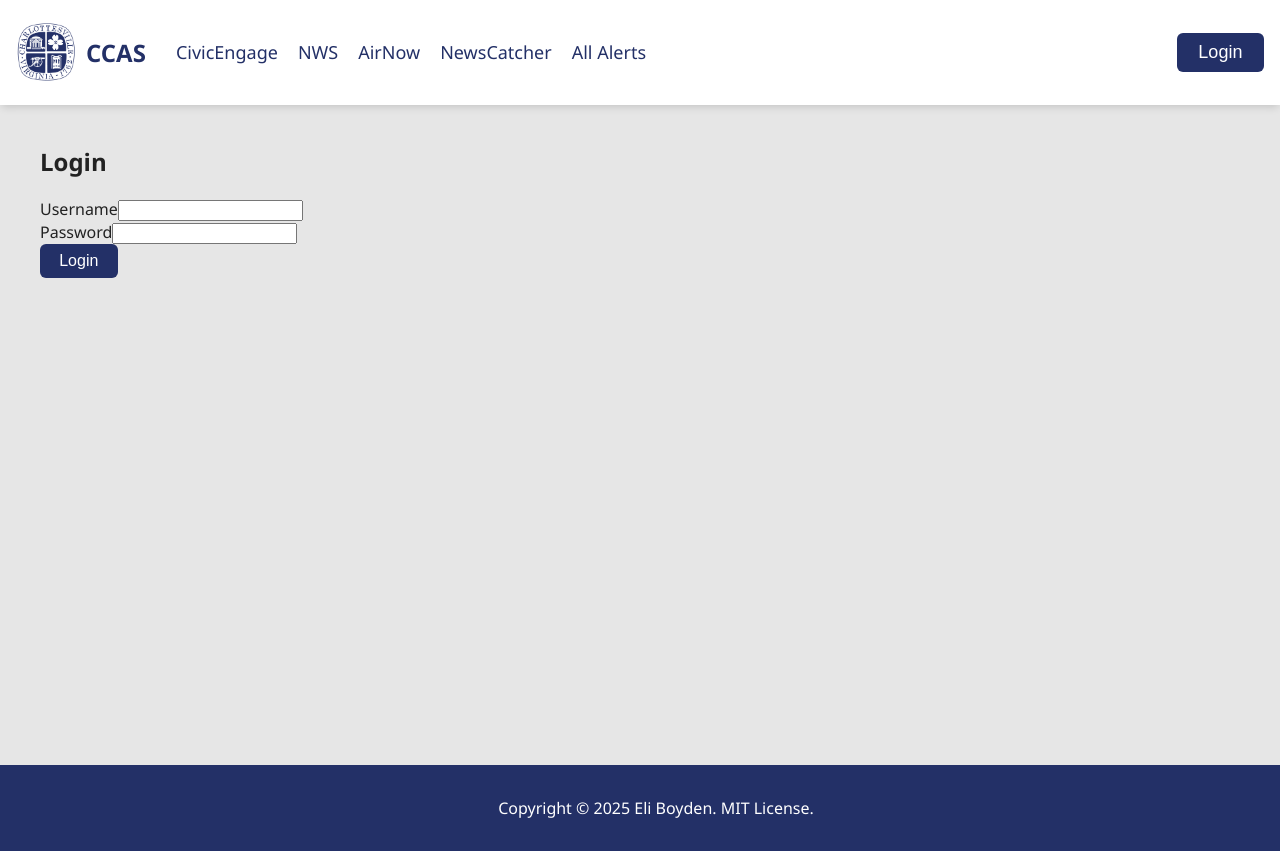
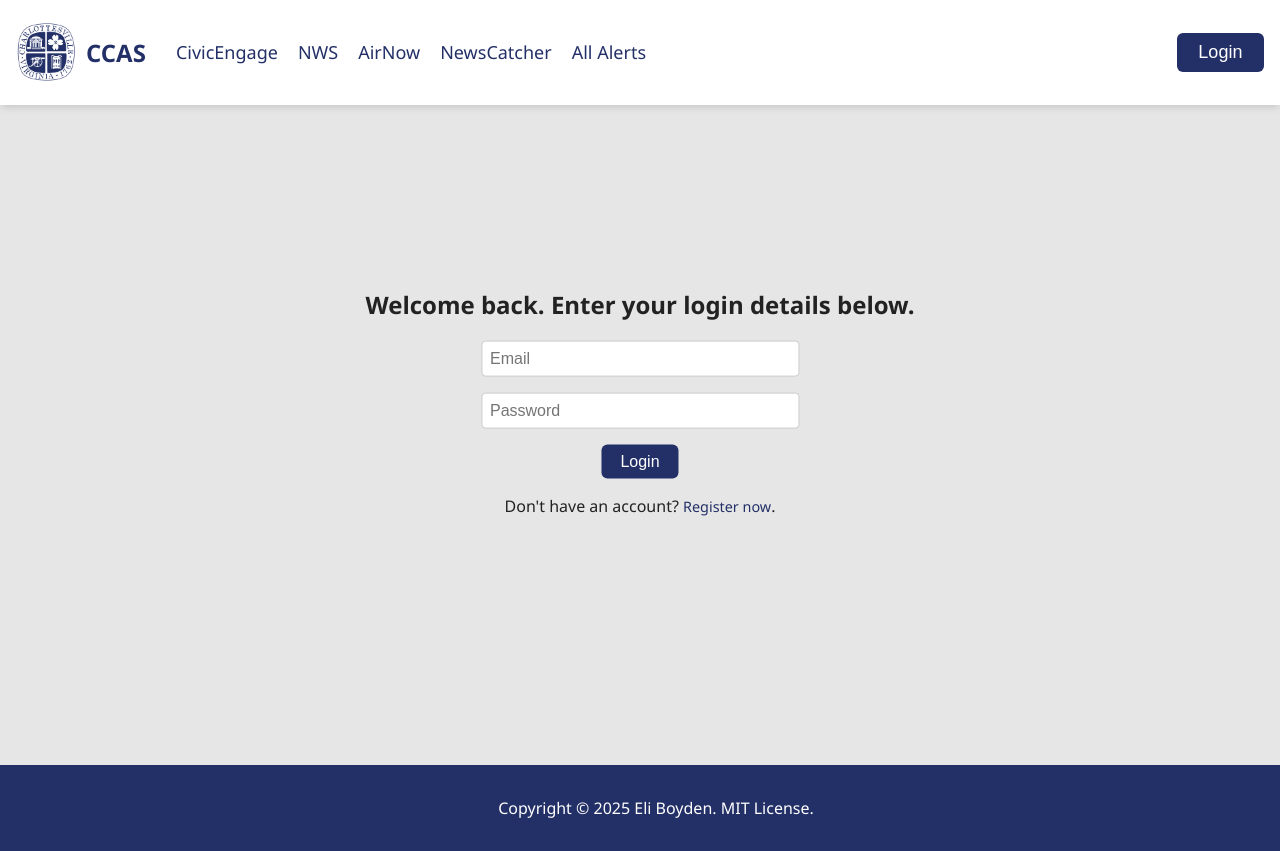
Before and after one commit to eboyden42/city-alert-system, a React (Vite) app: page /auth in a window 1280 px wide. Shown: the top 851 px of the page. Built offline with nearby package versions, Linux system fonts and the light colour scheme; no server answers.

Commit message:
added basic supabase auth

```diff
--- a/src/api.js
+++ b/src/api.js
@@ -37,3 +37,23 @@ export function fetchAirNowAlerts() {
 export function fetchAllAlerts() {
     return request("/allalerts")
 }
+
+export function userSignUp(email, password) {
+    return request("/usersignup", {
+        method: "POST",
+        headers: {
+            "Content-Type": "application/json"
+        },
+        body: JSON.stringify({ email, password })
+    })
+}
+
+export function userLogIn(email, password) {
+    return request("/userlogin", {
+        method: "POST",
+        headers: {
+            "Content-Type": "application/json"
+        },
+        body: JSON.stringify({ email, password })
+    })
+}
--- a/src/pages/Auth/Auth.jsx
+++ b/src/pages/Auth/Auth.jsx
@@ -1,20 +1,72 @@
 import "./Auth.scss"
+import { useState } from "react"
+import { userSignUp, userLogIn } from "../../api"
 
 export default function Auth() {
+
+    const [email, setEmail] = useState("")
+    const [password, setPassword] = useState("")
+    const [isLogin, setIsLogin] = useState(true) // true for login, false for register
+
+    function handleSubmit(e) {
+        e.preventDefault()
+        console.log("Submitted:", { email, password, isLogin })
+        if (isLogin) {
+            userLogIn(email, password)
+                .then(data => {
+                    if (data.message) {
+                        console.log(data.message)
+                    } else {
+                        console.log(data.error)
+                    }
+                })
+                .catch(error => console.log(error))
+        } else {
+            userSignUp(email, password)
+                .then(data => {
+                    if (data.message) {
+                        console.log(data.message)
+                    } else {
+                        console.log(data.error)
+                    }
+                })
+                .catch(error => console.error(error.message))
+        }
+    }
+
     return (
         <div className="auth">
-            <h2>Login</h2>
-            <form>
-                <div>
-                    <label htmlFor="username">Username</label>
-                    <input type="text" id="username" />
-                </div>
-                <div>
-                    <label htmlFor="password">Password</label>
-                    <input type="password" id="password" />
-                </div>
-                <button type="submit">Login</button>
-            </form>
+            <div className="login-container">
+                <h2>
+                    {isLogin ? "Welcome back. Enter your login details below." : "Let's get started. Create an account below."}
+                </h2>
+                <form onSubmit={handleSubmit}>
+                    <div>
+                        <input
+                            type="text"
+                            onChange={(e) => setEmail(e.target.value)}
+                            aria-label="Email"
+                            placeholder="Email"
+                        />
+                    </div>
+                    <div>
+                        <input
+                            type="password"
+                            id="password"
+                            onChange={(e) => setPassword(e.target.value)}
+                            aria-label="Password"
+                            placeholder="Password"
+                        />
+                    </div>
+                    <button type="submit">{isLogin ? "Login" : "Sign Up"}</button>
+                </form>
+                {
+                    isLogin ?
+                    <p>Don't have an account? <a className="register-link" onClick={() => setIsLogin(false)}>Register now</a>.</p>
+                    :
+                    <p>Already have an account? <a className="register-link" onClick={() => setIsLogin(true)}>Log in</a>.</p>
+                }
+            </div>
         </div>
     )
 }
--- a/src/pages/Auth/Auth.scss
+++ b/src/pages/Auth/Auth.scss
@@ -0,0 +1,31 @@
+.login-container {
+    position: absolute;
+    top: 50%;
+    left: 50%;
+    transform: translate(-50%, -50%);
+    display: flex;
+    flex-direction: column;
+    align-items: center;
+
+    form {
+        display: flex;
+        flex-direction: column;
+        align-items: center;
+        gap: 1rem;
+
+        input {
+            padding: 0.5rem;
+            font-size: 1rem;
+            border: 1px solid #ccc;
+            border-radius: 4px;
+            width: 300px;
+        }
+
+    }
+
+    .register-link {
+        margin-top: 1rem;
+        font-size: 0.9rem;
+        cursor: pointer;
+    }
+}
```
Also changed, not shown: driver.js (+14 -0 lines), server.js (+22 -1 lines).
